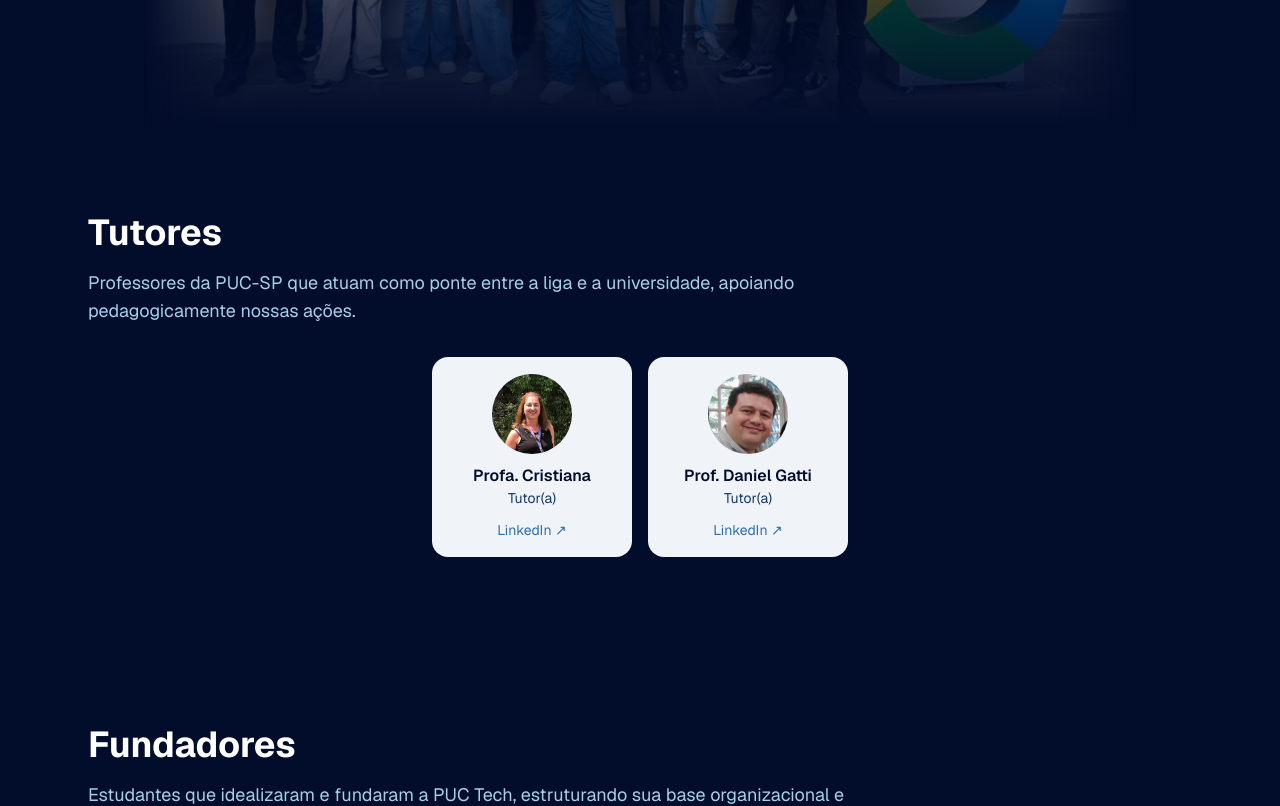
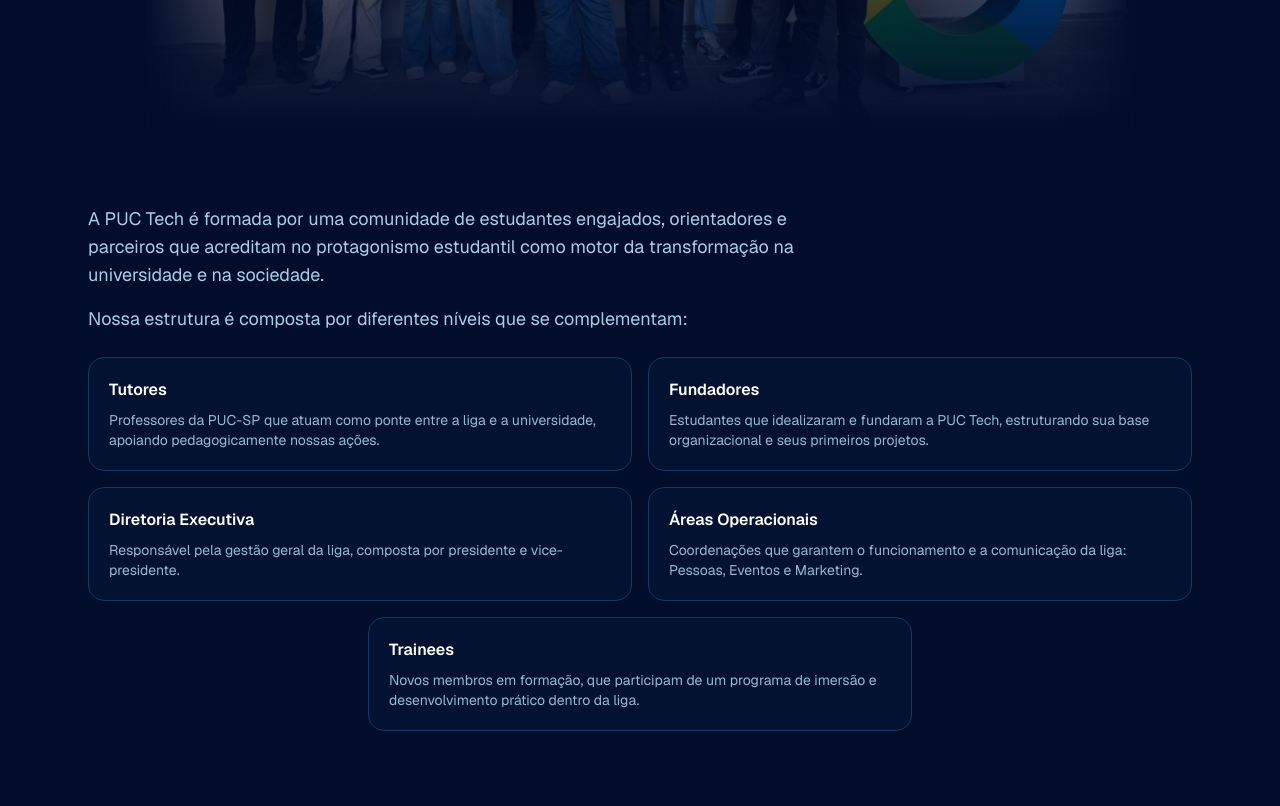
Before and after one commit to PUCTech/site-puctech, a Next.js app: page /equipe in a window 1280 px wide. Shown: the part 560-1366 px from the top of the page. Built offline with nearby package versions, Linux system fonts and the light colour scheme; no server answers.

Commit message:
feat: add structure intro with member levels

```diff
--- a/app/equipe/page.tsx
+++ b/app/equipe/page.tsx
@@ -22,6 +22,15 @@
   description:
     "Conheça os orientadores, fundadores e a equipe atual da PucTech, Liga Acadêmica de Tecnologia da PUC-SP.",
 };
+
+// Níveis da estrutura da liga, na ordem em que aparecem na introdução.
+const levels = [
+  { title: "Tutores", text: groupDescriptions.tutores },
+  { title: "Fundadores", text: groupDescriptions.fundadores },
+  { title: "Diretoria Executiva", text: groupDescriptions.diretoriaExecutiva },
+  { title: "Áreas Operacionais", text: groupDescriptions.areasOperacionais },
+  { title: "Trainees", text: groupDescriptions.trainees },
+];
 
 // Grupo de pessoas. Se estiver vazio, a seção não aparece.
 function MemberGroup({
@@ -90,6 +99,34 @@
         </div>
       </section>
 
+      {/* Só padding em cima: o espaço de baixo vem da seção seguinte (Tutores). */}
+      <section id="conheca-os-membros" className="scroll-mt-16 pt-16 md:pt-20">
+        <div className="mx-auto max-w-6xl px-6">
+          <p className="max-w-3xl text-lg text-brand-200/90">
+            A PUC Tech é formada por uma comunidade de estudantes engajados,
+            orientadores e parceiros que acreditam no protagonismo estudantil
+            como motor da transformação na universidade e na sociedade.
+          </p>
+          <p className="mt-4 max-w-3xl text-lg text-brand-200/90">
+            Nossa estrutura é composta por diferentes níveis que se
+            complementam:
+          </p>
+
+          {/* flex + justify-center: o último card (Trainees) fica centralizado. */}
+          <ul className="mt-6 flex flex-wrap justify-center gap-4">
+            {levels.map((level) => (
+              <li
+                key={level.title}
+                className="w-full rounded-2xl border border-brand-800 bg-brand-900/40 p-5 sm:w-[calc(50%-0.5rem)]"
+              >
+                <h3 className="font-semibold">{level.title}</h3>
+                <p className="mt-2 text-sm text-brand-200/80">{level.text}</p>
+              </li>
+            ))}
+          </ul>
+        </div>
+      </section>
+
       <MemberGroup
         id="tutores"
         title="Tutores"
--- a/data/team.ts
+++ b/data/team.ts
@@ -145,6 +145,8 @@
     "Áreas focadas em ensino, pesquisa, extensão e desenvolvimento de projetos.",
   areasOperacionais:
     "Coordenações que garantem o funcionamento e a comunicação da liga: Pessoas, Eventos e Marketing.",
+  trainees:
+    "Novos membros em formação, que participam de um programa de imersão e desenvolvimento prático dentro da liga.",
   idealizadores:
     "A PUC Tech surgiu em 2024 graças a diversos idealizadores que fizeram a diferença em sua história. Deixamos esta seção como um agradecimento a todos eles.",
 };
```
